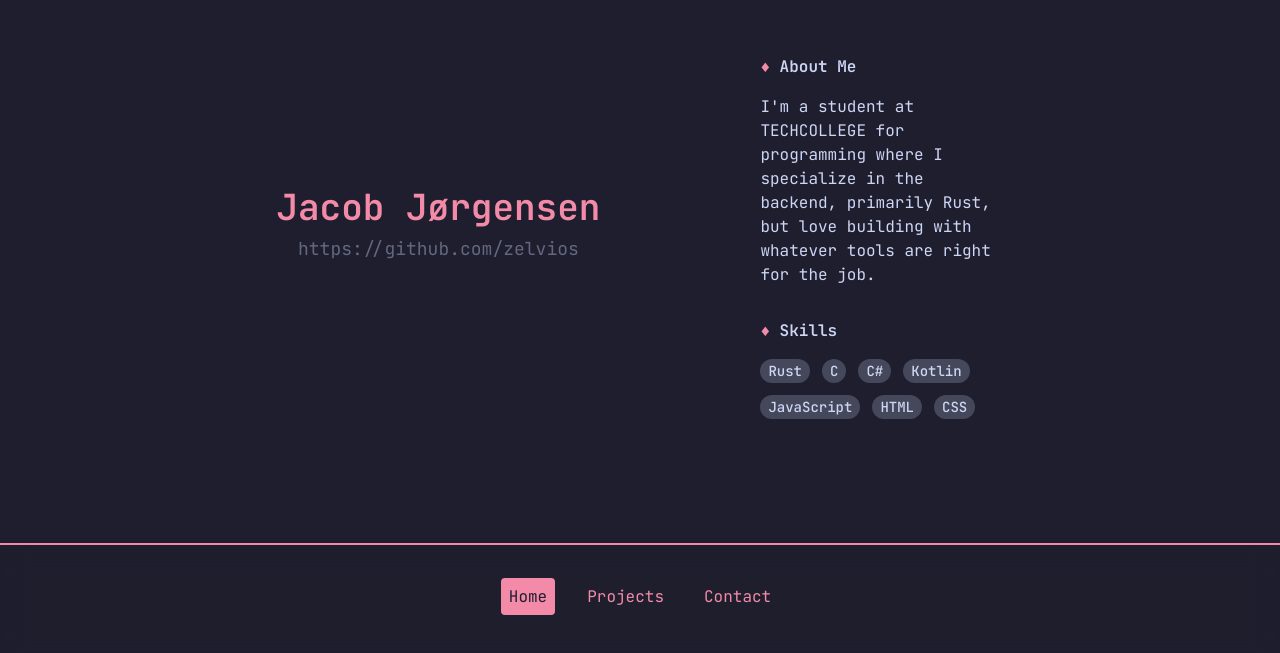
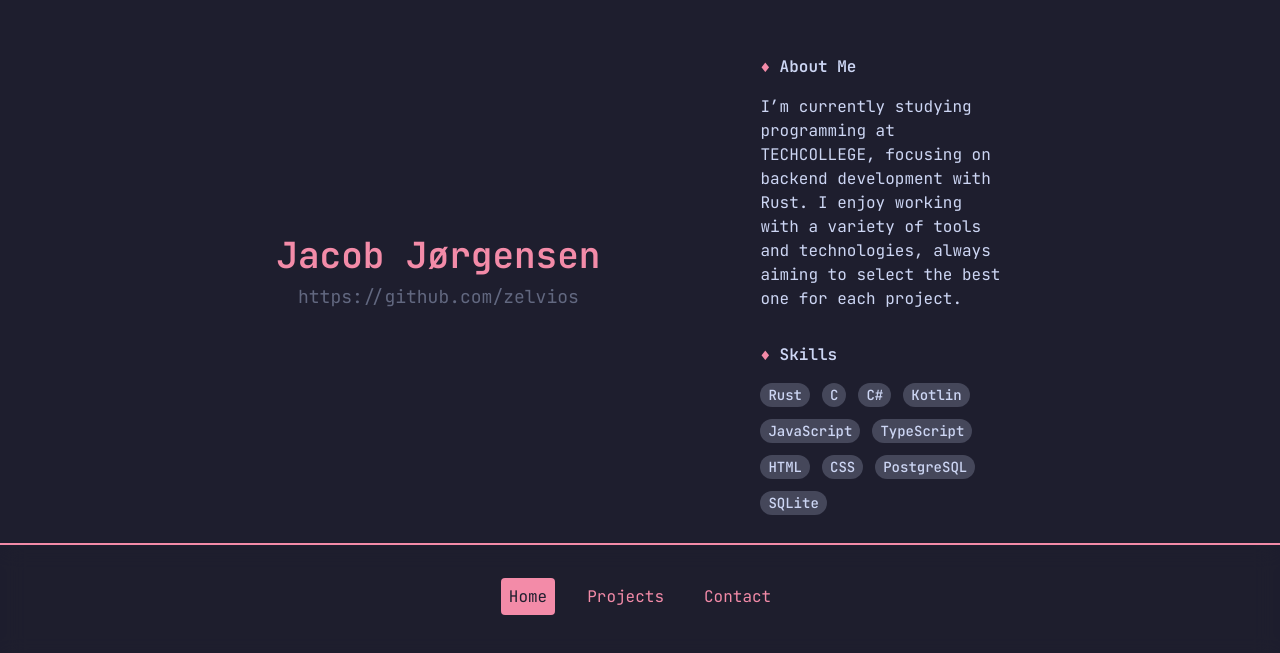
Before and after one commit to zelvios/website, a SvelteKit app: page / in a window 1280 px wide. Shown: the part 137-790 px from the top of the page. Built offline with nearby package versions, Linux system fonts and the light colour scheme.

Commit message:
docs: update About Me and Skills

```diff
--- a/src/routes/+page.svelte
+++ b/src/routes/+page.svelte
@@ -22,7 +22,8 @@
             <h2 class="text-base font-semibold text-text mb-4"><span class="text-accent">♦</span> About Me</h2>
 
             <p class="text-base text-text text-left">
-                I'm a student at TECHCOLLEGE for programming where I specialize in the backend, primarily Rust, but love building with whatever tools are right for the job.
+                I’m currently studying programming at TECHCOLLEGE, focusing on backend development with Rust.
+                I enjoy working with a variety of tools and technologies, always aiming to select the best one for each project.
             </p>
 
             <div class="mt-8"></div>
@@ -35,8 +36,11 @@
                 <span class="bg-surface1 text-text rounded-full py-0.5 px-2 text-sm font-medium">C#</span>
                 <span class="bg-surface1 text-text rounded-full py-0.5 px-2 text-sm font-medium">Kotlin</span>
                 <span class="bg-surface1 text-text rounded-full py-0.5 px-2 text-sm font-medium">JavaScript</span>
+                <span class="bg-surface1 text-text rounded-full py-0.5 px-2 text-sm font-medium">TypeScript</span>
                 <span class="bg-surface1 text-text rounded-full py-0.5 px-2 text-sm font-medium">HTML</span>
                 <span class="bg-surface1 text-text rounded-full py-0.5 px-2 text-sm font-medium">CSS</span>
+                <span class="bg-surface1 text-text rounded-full py-0.5 px-2 text-sm font-medium">PostgreSQL</span>
+                <span class="bg-surface1 text-text rounded-full py-0.5 px-2 text-sm font-medium">SQLite</span>
             </div>
         </div>
     </div>
```
